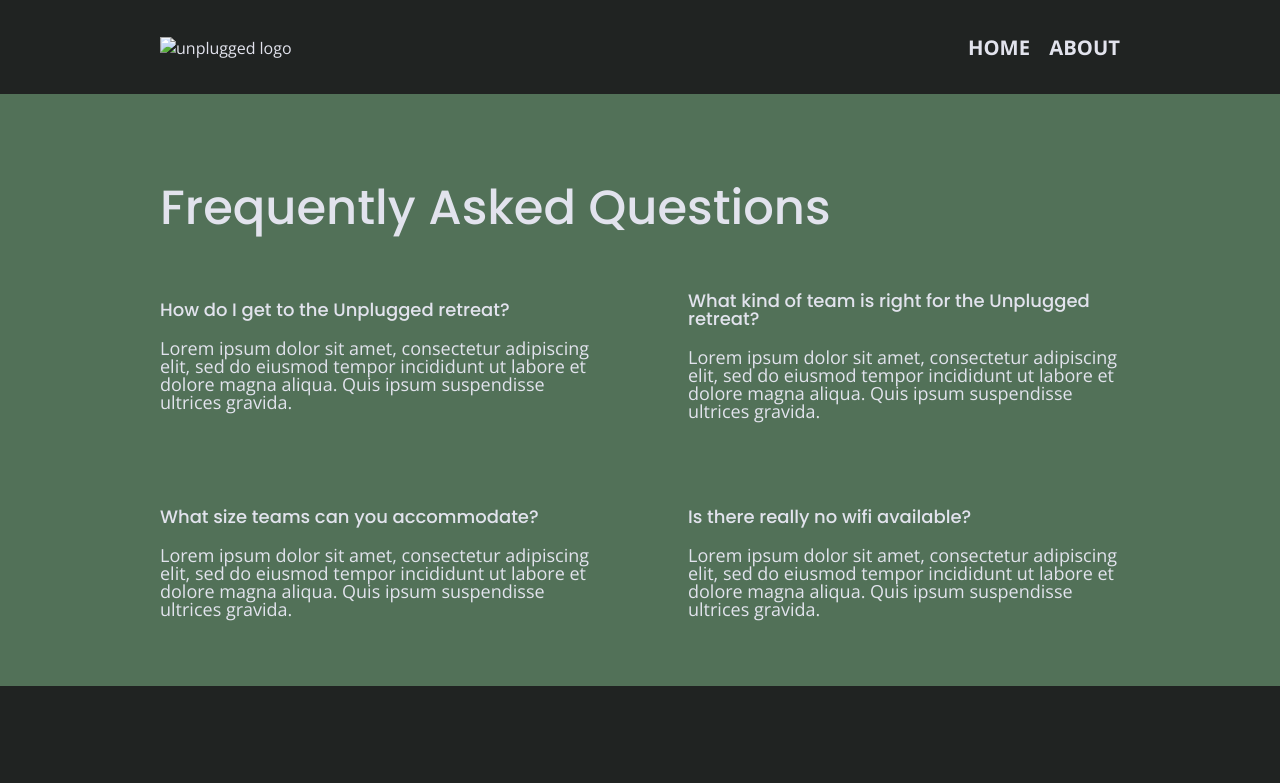
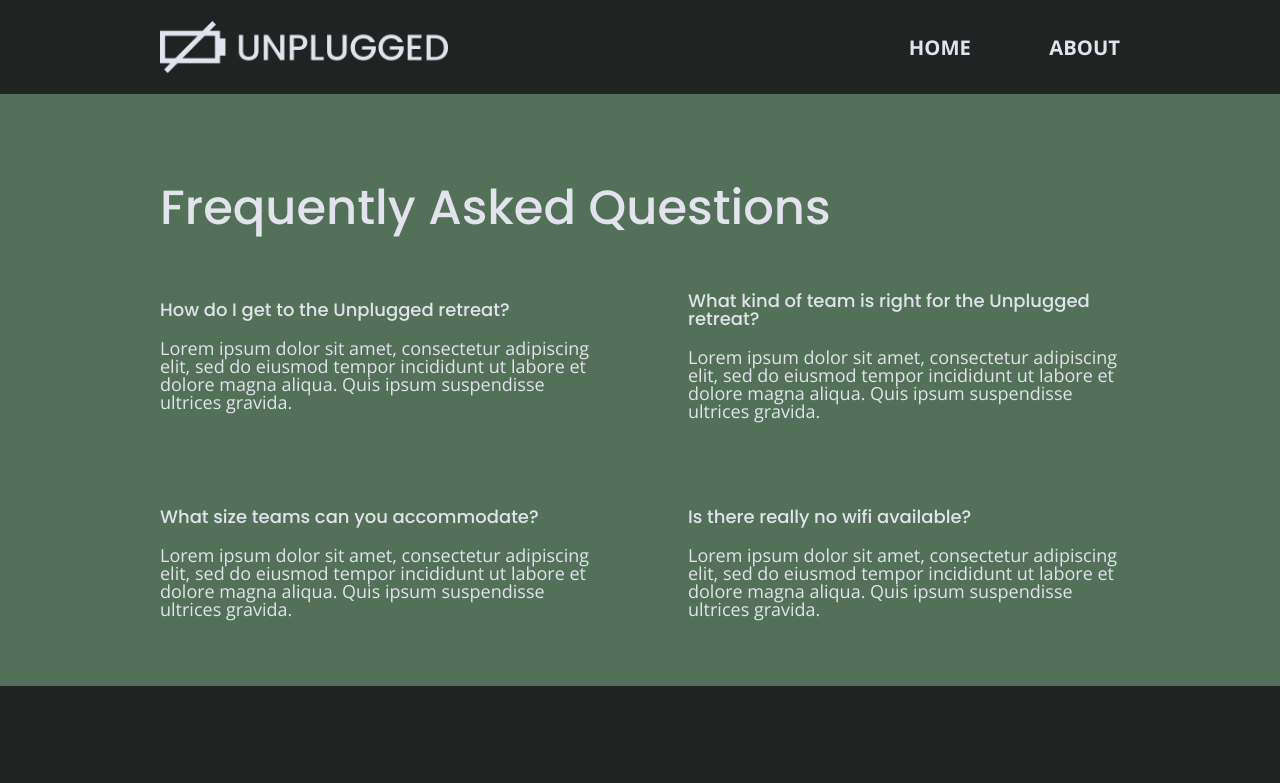
Before and after one commit to zackrhodes86/a-new-responsive-site, a website: page faq/index.html in a window 1280 px wide. Shown: the top 783 px of the page. Drawn offline with nearby package versions, Linux system fonts and the light colour scheme.

Commit message:
updated stylings and added font awesome to FAQ+ABOUT

```diff
--- a/css/main.css
+++ b/css/main.css
@@ -499,6 +499,10 @@ input[type=button] {
     margin: 100px 0;
   }
 
+  ul {
+    padding: 0;
+  }
+
   h2 {
     font-size: 2.25em;
     line-height: 1.333;
@@ -525,7 +529,7 @@ input[type=button] {
   }
 
   header nav {
-    width: 20%;
+    width: 22%;
   }
 
   header nav ul {
@@ -583,13 +587,18 @@ input[type=button] {
   }
 
   .reviews article div {
-    width: 49%;
+    width: 50%;
   }
 
   .reviews h3 {
     width: 75%;
     margin: 0;
   }
+
+  .reviews figure {
+    width: 50%
+  }
+
 
   /* Footer */
   footer .content-wrapper {
--- a/faq/index.html
+++ b/faq/index.html
@@ -23,6 +23,10 @@
     <link href="https://fonts.googleapis.com/css?family=Open+Sans:400,700|Poppins:500,700" rel="stylesheet">
 
   <meta name="theme-color" content="#fafafa">
+
+  <!-- font awesomne -->
+  <script src="https://kit.fontawesome.com/c9354931b3.js" crossorigin="anonymous"></script>
+
 </head>
 
 <body>
@@ -32,7 +36,14 @@
   <!-- Add your site or application content here -->
   <header>
     <div class="content-wrapper">
-      <a href="#"><img src="" alt="unplugged logo"></a>
+      <figure>
+
+
+        <a href="#">
+          <img src="../img/unpluggedlogo.png" alt="unplugged logo">
+        </a>
+
+      </figure>
       <div class="header-divider"></div>
       <nav>
         <ul>
@@ -100,6 +111,7 @@
         <div class="social">
           <h4>Social</h4>
           <div class="social-icons">
+
             <p>
               <a href="https://www.facebook.com/Skillcrush/" target="_blank"><i class="fab fa-facebook-f"></i></a>
             </p>
```
Also changed, not shown: about/index.html (+14 -1 lines), index.html (+2 -4 lines).
